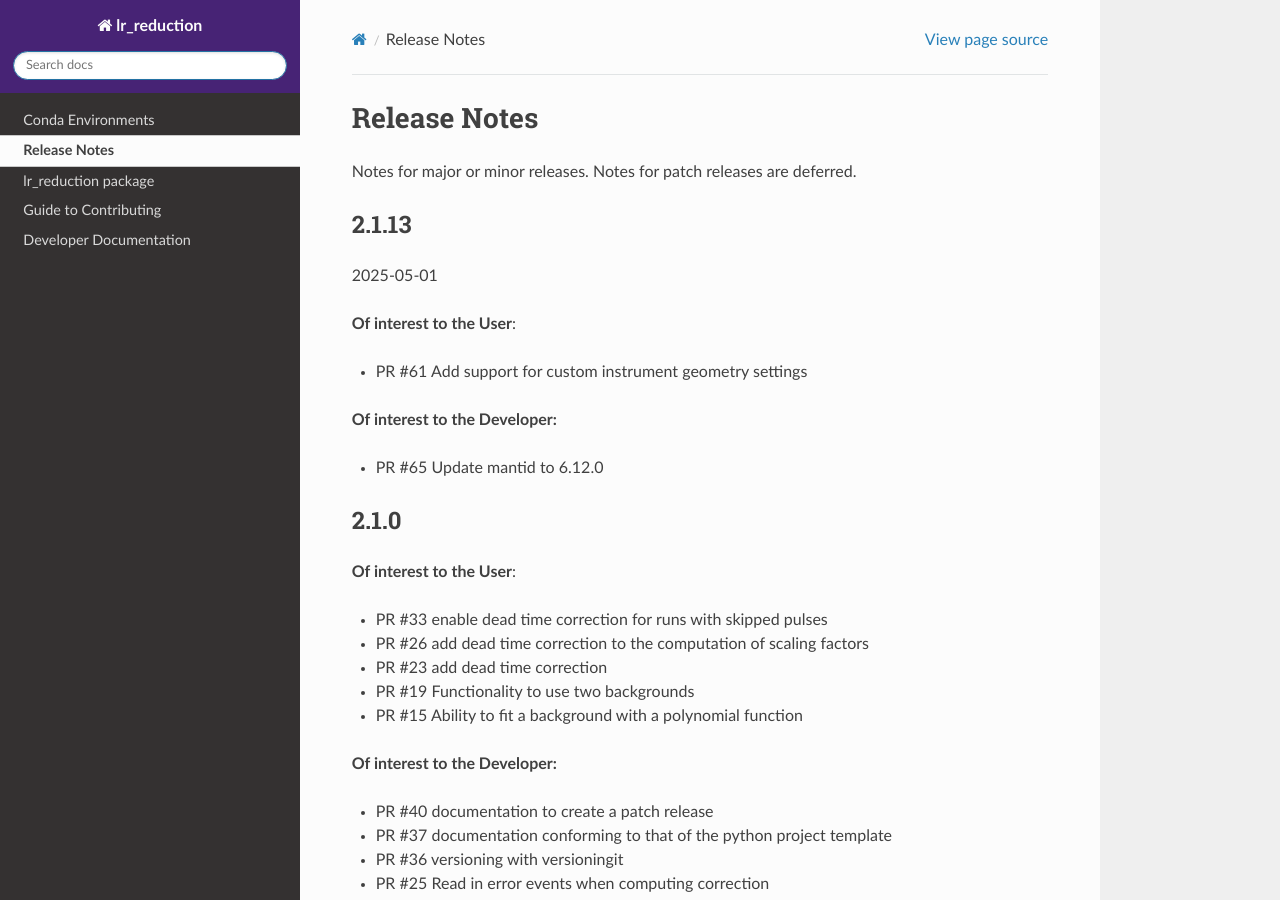
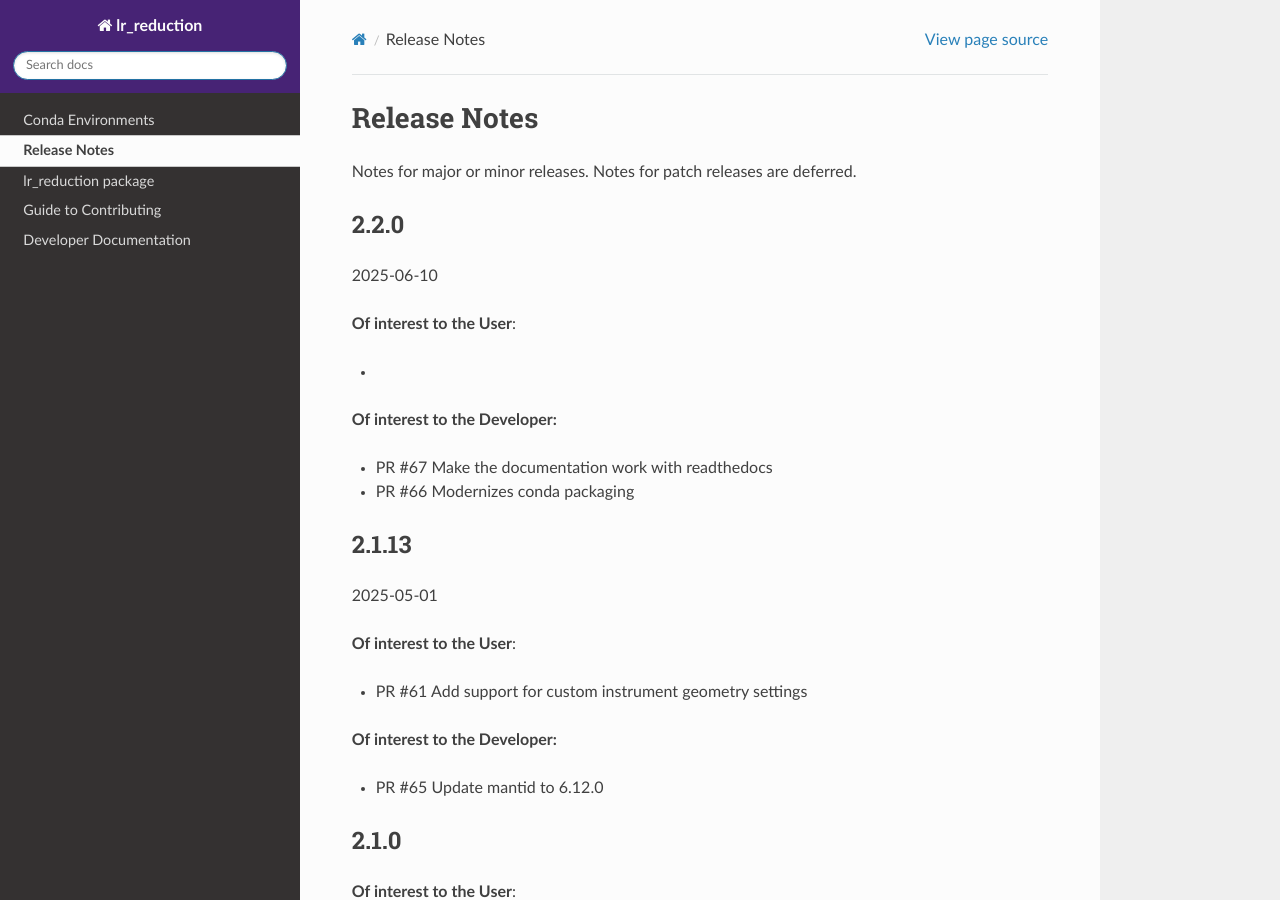
Before and after one commit to neutrons/LiquidsReflectometer, a Sphinx documentation site: the page built from docs/releases.rst, in a window 1280 px wide and 900 px high. Built offline with Sphinx 7.4.7 and the Read the Docs theme 3.1.0, drawn with Linux system fonts in a browser that asks for light colours; the version number is read from the project's files by our own code.

Commit message:
v2.2.0rc1 release notes

```diff
--- a/docs/releases.rst
+++ b/docs/releases.rst
@@ -19,8 +19,21 @@
 
     **Of interest to the Developer:**
 
-    - PR #67 Make the documentation work with readthedocs
-    - PR #66 Build and publish conda packages
+    - PR #XYZ one-liner description
+
+
+2.2.0
+------
+2025-06-10
+
+**Of interest to the User**:
+
+-
+
+**Of interest to the Developer:**
+
+- PR #67 Make the documentation work with readthedocs
+- PR #66 Modernizes conda packaging
 
 2.1.13
 ------
```
